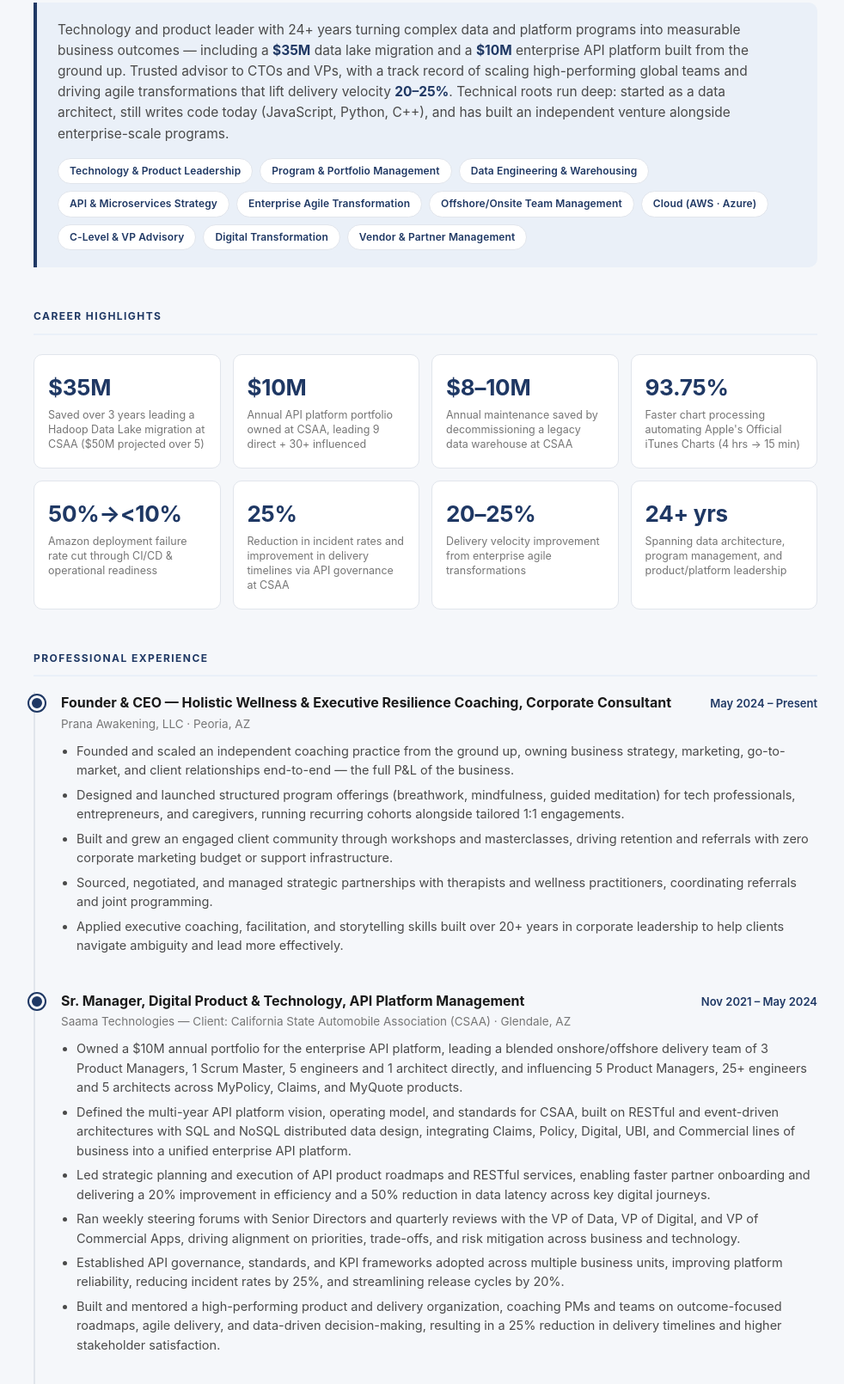
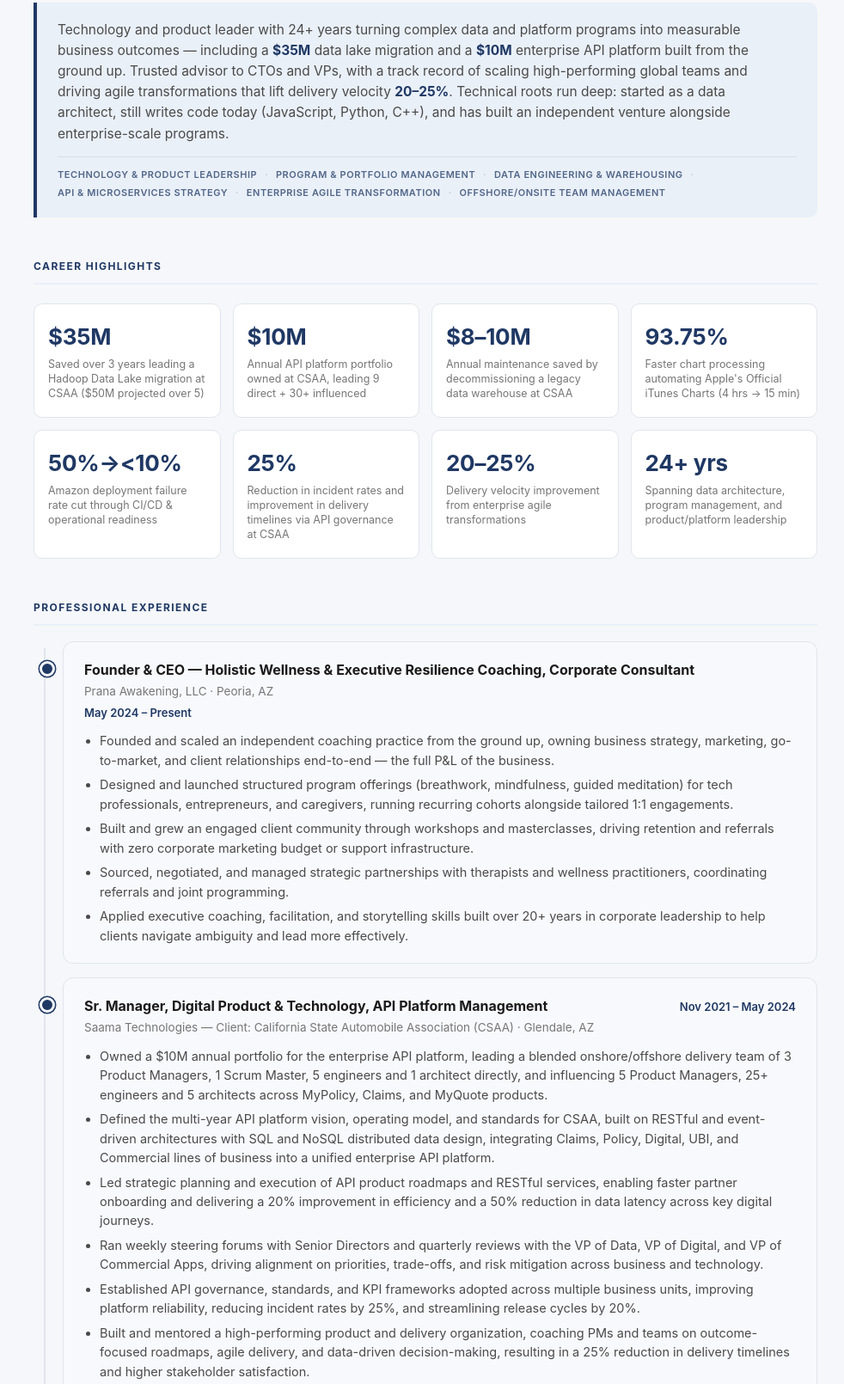
Before and after one commit to mdilwaria/resume, a plain HTML site: page index.html in a window 1280 px wide. Shown: the part 368-1978 px from the top of the page at 86% size, without its empty margins (145-1127 px from the left). Drawn offline with Linux system fonts and the light colour scheme.

Commit message:
Add files via upload

```diff
--- a/index.html
+++ b/index.html
@@ -89,11 +89,16 @@
   }
   .summary-block .summary-text{margin:0;}
 
-  .tag-row{display:flex; flex-wrap:wrap; gap:8px; margin-top:16px;}
-  .tag-chip{
-    background:#fff; border:1px solid var(--border); color:var(--navy);
-    font-size:12px; font-weight:600; letter-spacing:.01em;
-    padding:5px 13px; border-radius:999px;
+  .tag-row{
+    display:flex; flex-wrap:wrap; row-gap:5px;
+    margin-top:14px; padding-top:12px; border-top:1px solid rgba(31,56,100,0.12);
+    font-size:11px; font-weight:600; letter-spacing:.05em; text-transform:uppercase;
+    color:var(--navy); opacity:.75; line-height:1.5;
+  }
+  .tag-chip{white-space:nowrap;}
+  .tag-chip:not(:last-child)::after{
+    content:"·"; display:inline-block; color:var(--ink-muted);
+    opacity:.6; text-transform:none; font-weight:400; margin:0 9px;
   }
 
   /* ---------- Stat tiles ---------- */
@@ -116,6 +121,7 @@
   .skill-card h3{
     font-size:13.5px; color:var(--navy); margin:0 0 10px; font-weight:700;
     padding-bottom:8px; border-bottom:1px solid var(--navy-tint);
+    line-height:1.3; min-height:2.6em;
   }
   .skill-card ul{margin:0; padding:0; list-style:none;}
   .skill-card li{
@@ -128,30 +134,37 @@
   }
 
   /* ---------- Experience timeline ---------- */
-  .timeline{position:relative; margin-top:8px;}
+  .timeline{
+    position:relative; margin-top:8px; padding-left:34px;
+    display:flex; flex-direction:column; gap:16px;
+  }
+  .timeline::before{
+    content:""; position:absolute; left:12px; top:8px; bottom:8px;
+    width:2px; background:var(--border);
+  }
   .job{
-    position:relative; padding:0 0 34px 30px; border-left:2px solid var(--border);
+    position:relative; box-sizing:border-box; width:100%;
+    background:rgba(255,255,255,0.28);
+    border:1px solid var(--border);
+    border-radius:12px;
+    padding:20px 24px;
   }
-  .job:last-child{border-left:2px solid transparent; padding-bottom:0;}
   .job::before{
-    content:""; position:absolute; left:-7px; top:4px;
+    content:""; position:absolute; left:-28px; top:22px;
     width:12px; height:12px; border-radius:50%;
     background:var(--navy); border:3px solid var(--page);
-    box-shadow:0 0 0 2px var(--navy);
+    box-shadow:0 0 0 1.5px var(--navy);
   }
-  .job-head{display:flex; flex-wrap:wrap; align-items:baseline; justify-content:space-between; gap:6px;}
-  .job-role{font-size:16px; font-weight:700; color:var(--ink);}
+  .job-head{display:flex; flex-wrap:wrap; align-items:baseline; justify-content:space-between; gap:4px 16px;}
+  .job-role{font-size:16px; font-weight:700; color:var(--ink); min-width:0; word-break:break-word;}
   .job-dates{font-size:13px; font-weight:600; color:var(--navy); white-space:nowrap;}
-  .job-org{font-size:13.5px; color:var(--ink-muted); margin-top:2px;}
-  .job ul{margin:10px 0 0; padding-left:18px;}
+  .job-org{font-size:13.5px; color:var(--ink-muted); margin-top:2px; word-break:break-word;}
+  .job ul{margin:12px 0 0; padding-left:18px;}
   .job li{font-size:14.5px; color:var(--ink-secondary); margin-bottom:6px;}
+  .job li:last-child{margin-bottom:0;}
 
-  .early-career{
-    background:var(--surface); border:1px solid var(--border); border-radius:10px;
-    padding:18px 20px; margin-top:6px;
-  }
   .early-career h3{font-size:14px; color:var(--navy); margin:0 0 12px;}
-  .early-row{display:flex; flex-wrap:wrap; justify-content:space-between; gap:6px; padding:8px 0; border-bottom:1px dashed var(--border); font-size:13.5px;}
+  .early-row{display:flex; flex-wrap:wrap; justify-content:space-between; gap:4px 12px; padding:8px 0; border-bottom:1px dashed var(--border); font-size:13.5px;}
   .early-row:last-child{border-bottom:none;}
   .early-role{color:var(--ink); font-weight:600;}
   .early-org{color:var(--ink-muted);}
@@ -171,6 +184,14 @@
     .stat-grid{grid-template-columns:repeat(2,1fr);}
     .skills-grid{grid-template-columns:1fr;}
     .cert-grid{grid-template-columns:1fr;}
+    .timeline{padding-left:22px;}
+    .timeline::before{left:7px;}
+    .job::before{left:-18px; width:10px; height:10px;}
+    .job{padding:16px 16px;}
+    .job-role{font-size:15px;}
+    .job-dates{font-size:12.5px;}
+    .early-row{flex-direction:column; gap:2px; align-items:flex-start;}
+    .early-dates{margin-top:1px;}
   }
   @media (max-width:900px) and (min-width:721px){
     .skills-grid{grid-template-columns:repeat(2,1fr);}
@@ -227,16 +248,7 @@
         Technology and product leader with 24+ years turning complex data and platform programs into measurable business outcomes — including a <strong>$35M</strong> data lake migration and a <strong>$10M</strong> enterprise API platform built from the ground up. Trusted advisor to CTOs and VPs, with a track record of scaling high-performing global teams and driving agile transformations that lift delivery velocity <strong>20–25%</strong>. Technical roots run deep: started as a data architect, still writes code today (JavaScript, Python, C++), and has built an independent venture alongside enterprise-scale programs.
       </p>
       <div class="tag-row">
-        <span class="tag-chip">Technology &amp; Product Leadership</span>
-        <span class="tag-chip">Program &amp; Portfolio Management</span>
-        <span class="tag-chip">Data Engineering &amp; Warehousing</span>
-        <span class="tag-chip">API &amp; Microservices Strategy</span>
-        <span class="tag-chip">Enterprise Agile Transformation</span>
-        <span class="tag-chip">Offshore/Onsite Team Management</span>
-        <span class="tag-chip">Cloud (AWS · Azure)</span>
-        <span class="tag-chip">C-Level &amp; VP Advisory</span>
-        <span class="tag-chip">Digital Transformation</span>
-        <span class="tag-chip">Vendor &amp; Partner Management</span>
+        <span class="tag-chip">Technology &amp; Product Leadership</span><span class="tag-chip">Program &amp; Portfolio Management</span><span class="tag-chip">Data Engineering &amp; Warehousing</span><span class="tag-chip">API &amp; Microservices Strategy</span><span class="tag-chip">Enterprise Agile Transformation</span><span class="tag-chip">Offshore/Onsite Team Management</span>
       </div>
     </div>
   </section>
```
